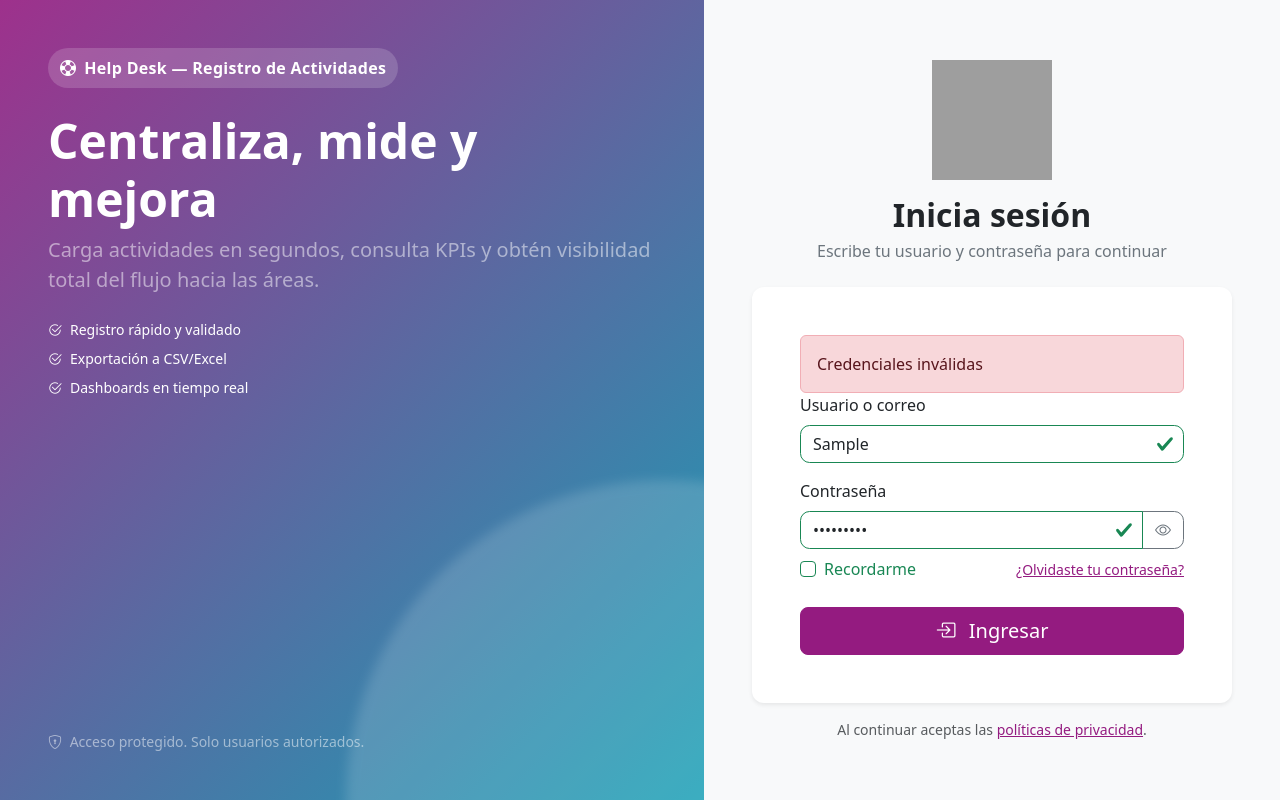
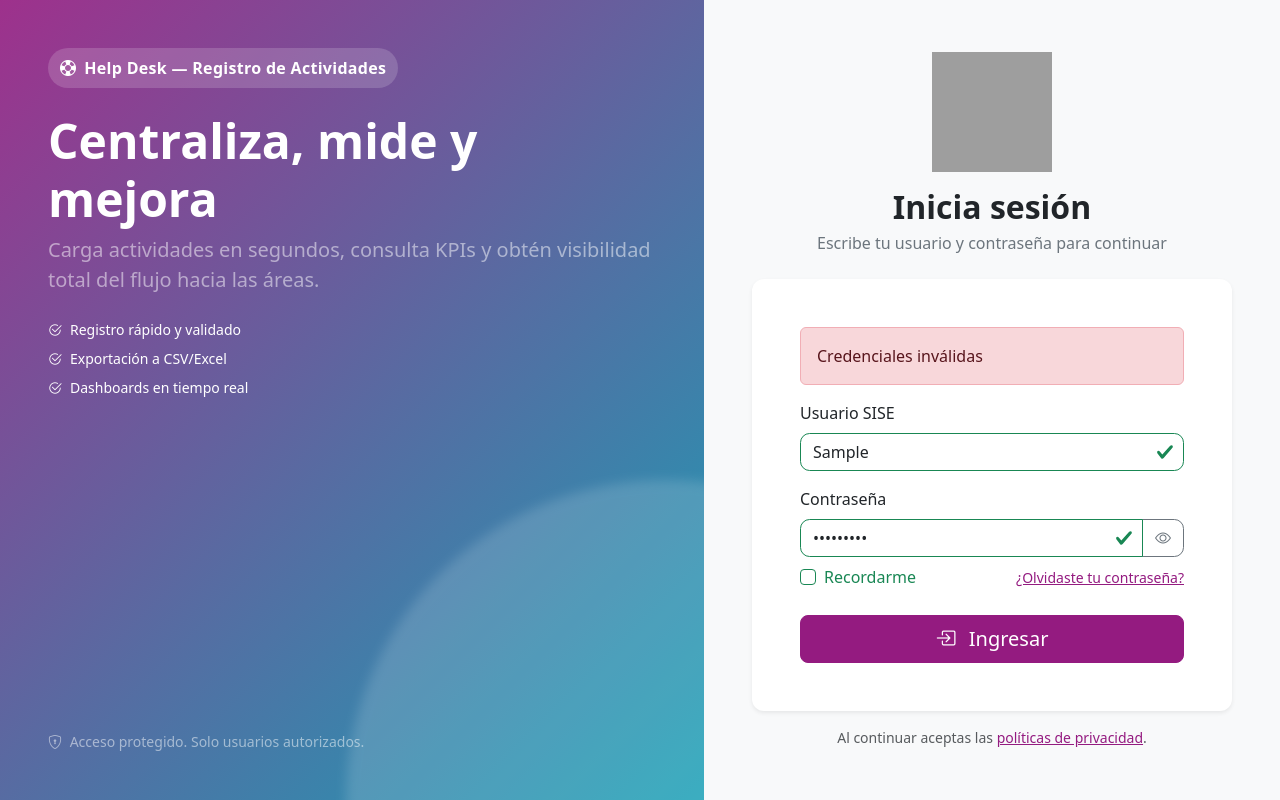
Before and after one commit to Turvlad/dturral.github.io, a website: page index.html in a window 1280 px wide. Both pictures are taken after typing "Sample", "Sample123" into the empty fields and a click on the button "Ingresar". Drawn offline with nearby package versions, Linux system fonts and the light colour scheme; no server answers; grey boxes are pictures that could not be loaded.

Commit message:
Update index.html
cambio de tiken de email a user

```diff
--- a/index.html
+++ b/index.html
@@ -10,7 +10,6 @@
   <link href="https://cdn.jsdelivr.net/npm/bootstrap@5.3.3/dist/css/bootstrap.min.css" rel="stylesheet" />
   <link href="https://cdn.jsdelivr.net/npm/bootstrap-icons@1.11.3/font/bootstrap-icons.css" rel="stylesheet" />
   <link href="css/theme.css" rel="stylesheet">
-
 </head>
 <body>
   <main class="auth-wrapper">
@@ -47,21 +46,21 @@
 
         <div class="card shadow-sm border-0">
           <div class="card-body p-4 p-md-5">
-           <div id="loginAlert" class="alert alert-danger d-none mb-0" role="alert"></div>
+            <div id="loginAlert" class="alert alert-danger d-none mb-3" role="alert" aria-live="polite"></div>
 
             <form id="loginForm" method="post" action="#" novalidate>
               <div class="mb-3">
-                <label for="username" class="form-label">Usuario o correo</label>
+                <label for="username" class="form-label">Usuario SISE</label>
                 <input
                   type="text"
                   class="form-control"
                   id="username"
-                  name="username"
-                  placeholder="usuario@empresa.com"
-                  inputmode="email"
-                  autocomplete="username email"
+                  name="identifier"
+                  placeholder="Usuario SISE"
+                  inputmode="text"
+                  autocomplete="username"
                   required />
-                <div class="invalid-feedback">Ingresa tu usuario o correo.</div>
+                <div class="invalid-feedback">Ingresa tu usuario de SISE.</div>
               </div>
 
               <div class="mb-2">
@@ -130,18 +129,19 @@
       [...form.elements].forEach(el => el.disabled = isLoading);
       if (isLoading) {
         btn.dataset._label = btn.innerHTML;
-      btn.innerHTML = `<span class="spinner-border spinner-border-sm me-2" role="status" aria-hidden="true"></span>Entrando…`;
-    } else {
-      if (btn.dataset._label) btn.innerHTML = btn.dataset._label;
+        btn.innerHTML = '<span class="spinner-border spinner-border-sm me-2" role="status" aria-hidden="true"></span>Entrando…';
+      } else if (btn.dataset._label) {
+        btn.innerHTML = btn.dataset._label;
       }
     }
     function showError(msg) {
-    if (!alertBox) return alert(msg);
+      if (!alertBox) { alert(msg); return; }
       alertBox.textContent = msg || 'Error al iniciar sesión';
       alertBox.classList.remove('d-none');
     }
     function clearError() {
       alertBox?.classList.add('d-none');
+      if (alertBox) alertBox.textContent = '';
     }
 
     // Toggle de contraseña accesible
@@ -163,7 +163,7 @@
       form.classList.add('was-validated');
       if (!form.checkValidity()) return;
 
-    const email = user.value.trim();
+      const identifier = user.value.trim(); // Usuario SISE
       const password = pwd.value.trim();
 
       setLoading(true);
@@ -171,19 +171,18 @@
         const res = await fetch('/api/auth/login', {
           method: 'POST',
           headers: { 'Content-Type':'application/json' },
-        body: JSON.stringify({ email, password })
+          body: JSON.stringify({ identifier, password })
         });
 
         // Intenta parsear JSON siempre (aunque venga error con payload)
         const payload = await res.json().catch(() => ({}));
 
         if (!res.ok) {
-        // 401/400/etc.
           showError(payload.error || 'Credenciales inválidas');
           return;
         }
 
-      // Esperamos: { token, user:{ email, role } }
+        // Esperamos: { token, user:{ id, identifier, role } }
         const { token, user: userInfo } = payload || {};
         if (!token || !userInfo) {
           showError('Respuesta del servidor incompleta');
```
Lines whose indentation alone changed are shown as unchanged.
